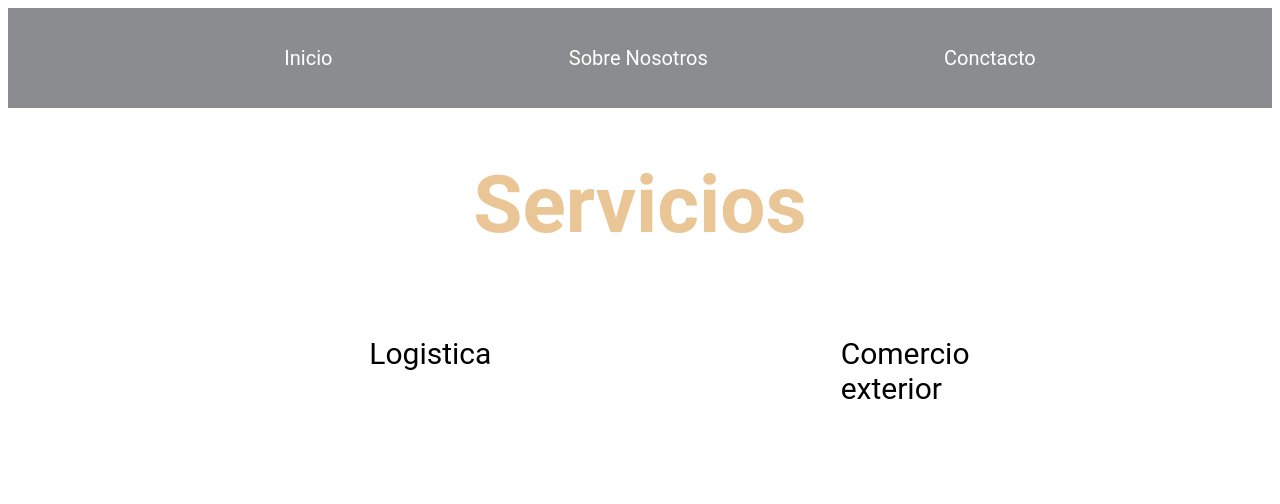
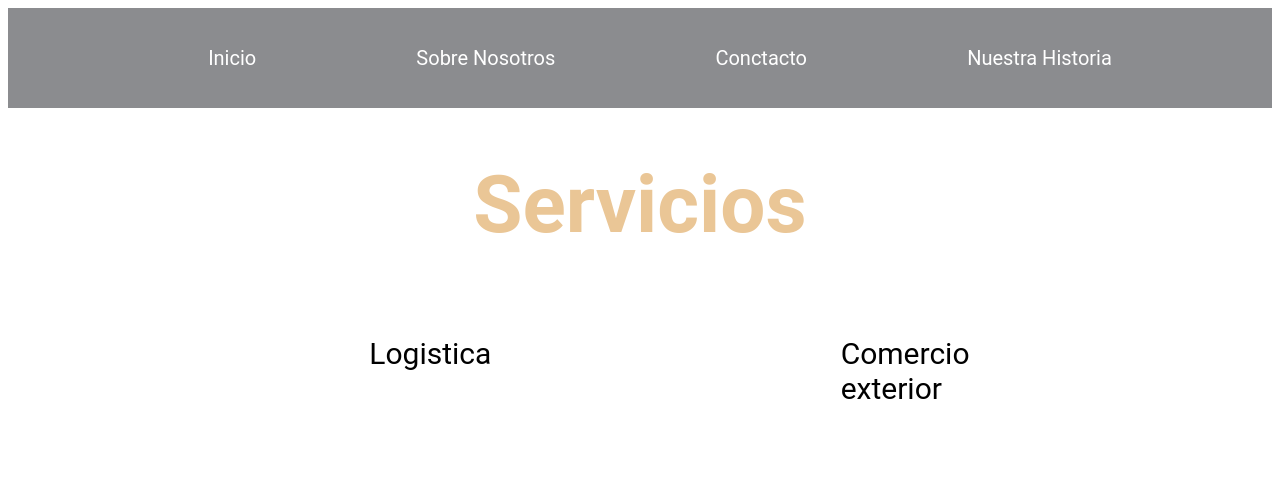
Before and after one commit to LucasCadinanos/Doxa, a plain HTML site: page pages/servicios.html in a window 1280 px wide. Shown: the top 504 px of the page. Drawn offline with Linux system fonts and the light colour scheme.

Commit message:
primer cambio

```diff
--- a/pages/servicios.html
+++ b/pages/servicios.html
@@ -18,6 +18,9 @@
             </li>
             <li>
             <a href="./contacto.html">Conctacto</a>
+            <li>
+                <a href="./nuestrahistoria.html">Nuestra Historia</a>
+            </li>
             </li>
             </ul>
         </nav>
```
